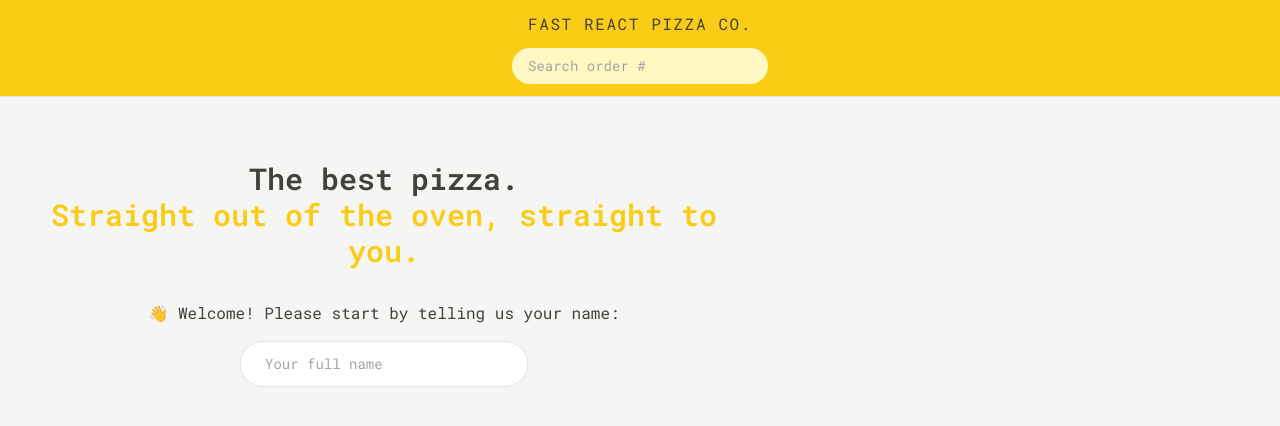
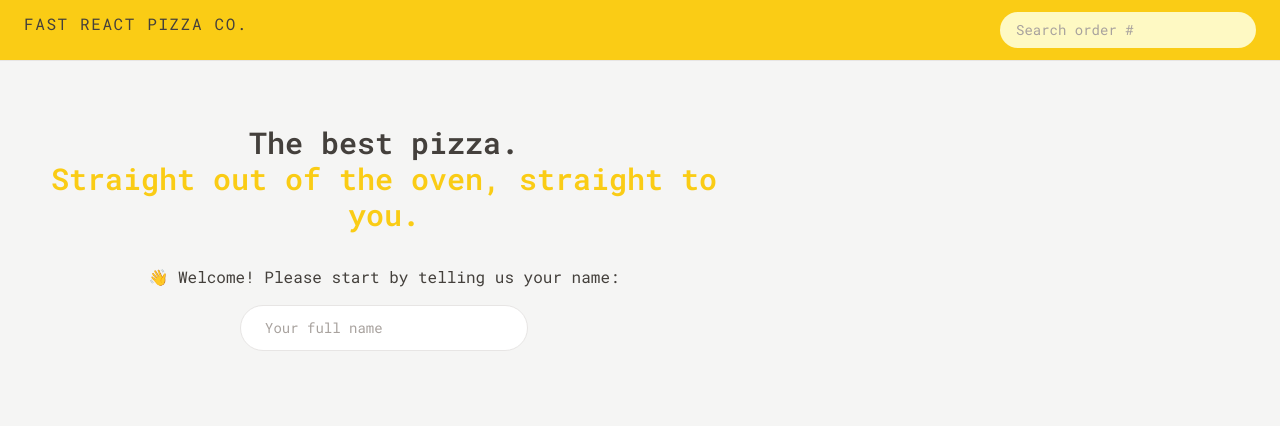
Before and after one commit to felixateya/fast-pizza-website, a React (Vite) app: page / in a window 1280 px wide. Shown: the top 426 px of the page. Built offline with nearby package versions, Linux system fonts and the light colour scheme.

Commit message:
new alterations

```diff
--- a/src/ui/Header.jsx
+++ b/src/ui/Header.jsx
@@ -4,7 +4,7 @@
 
 function Header() {
   return (
-    <header className="flex flex-col items-center justify-between border-b border-stone-200 bg-yellow-400 px-4 py-3 uppercase sm:px-6">
+    <header className="flex flex-col sm:flex-row items-center justify-between border-b border-stone-200 bg-yellow-400 px-4 py-3 uppercase sm:px-6">
       <Link to="/" className="tracking-widest mb-3">
         Fast React Pizza Co.
       </Link>
```
